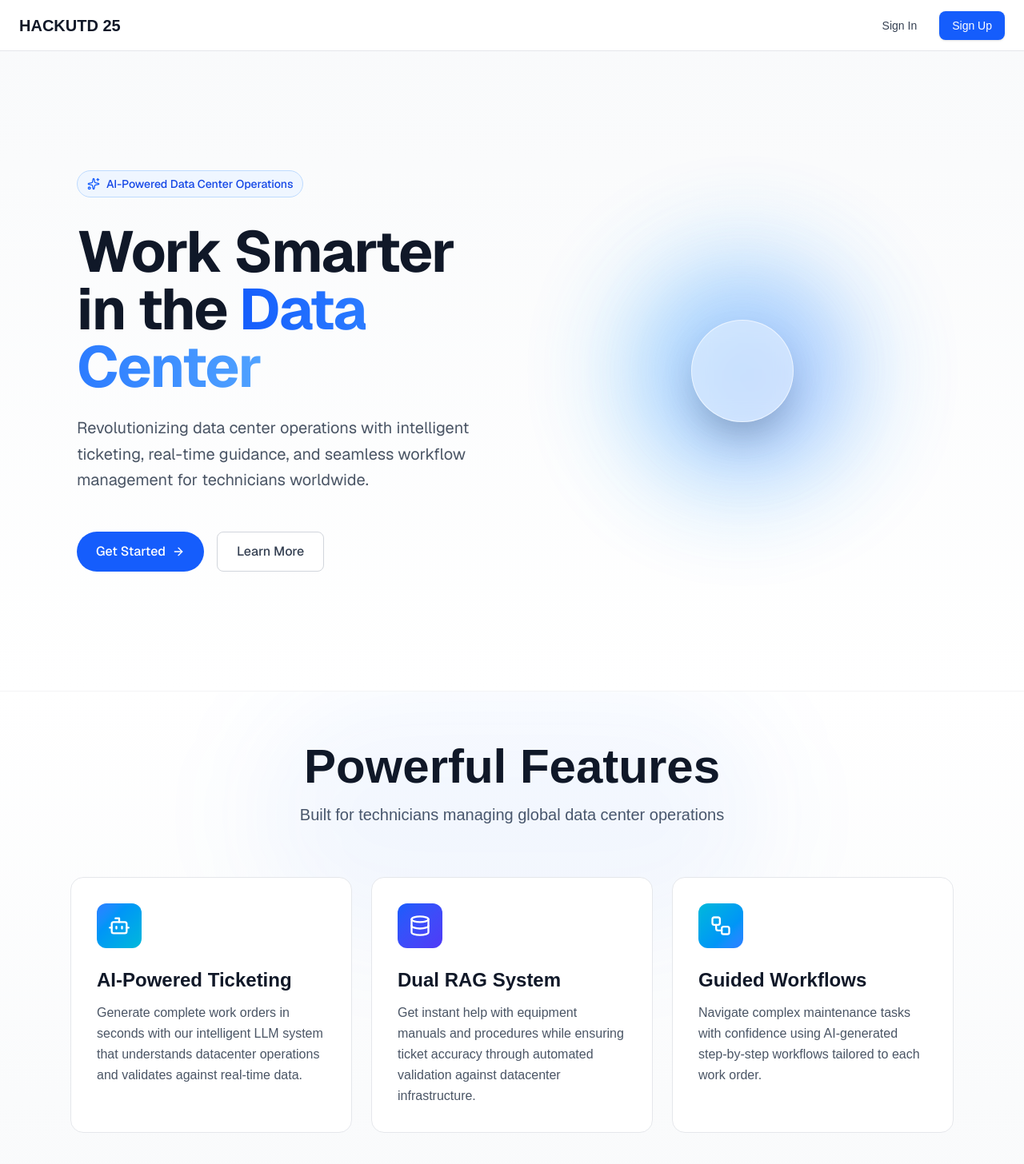
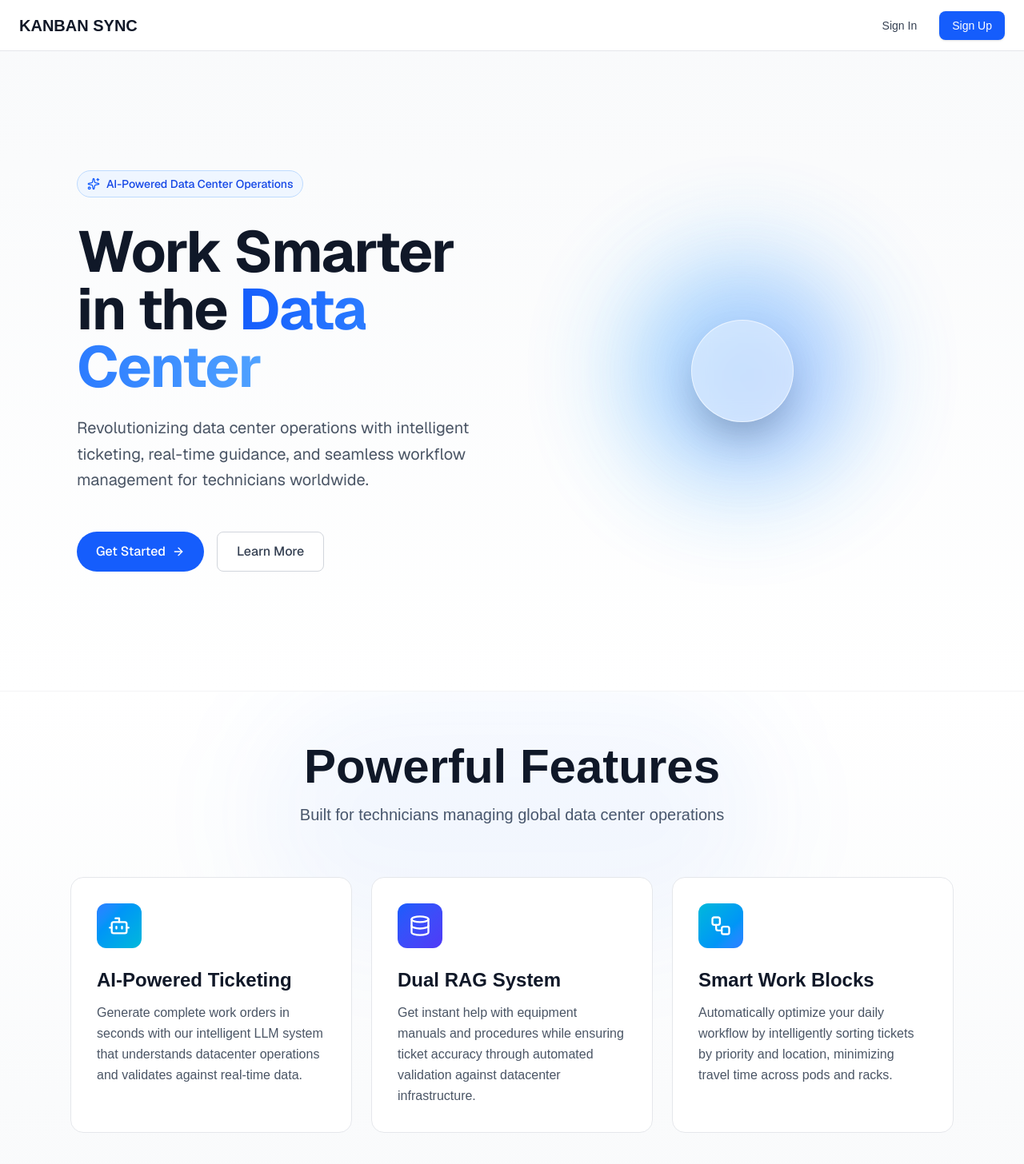
Before and after one commit to Nsujatno/hackutd25, a Next.js app in the folder frontend/: page / in a window 1280 px wide. Shown: the top 1456 px of the page at 80% size. Built offline with nearby package versions, Linux system fonts and the light colour scheme; no server answers.

Commit message:
final commit

```diff
--- a/frontend/components/FeaturesSection.tsx
+++ b/frontend/components/FeaturesSection.tsx
@@ -18,8 +18,8 @@ const features = [
     color: 'from-blue-600 to-indigo-600'
   },
   {
-    title: 'Guided Workflows',
-    description: 'Navigate complex maintenance tasks with confidence using AI-generated step-by-step workflows tailored to each work order.',
+    title: 'Smart Work Blocks',
+    description: 'Automatically optimize your daily workflow by intelligently sorting tickets by priority and location, minimizing travel time across pods and racks.',
     icon: Workflow,
     color: 'from-cyan-500 to-blue-500'
   }
--- a/frontend/components/Navbar.tsx
+++ b/frontend/components/Navbar.tsx
@@ -16,7 +16,7 @@ export default function Navbar() {
         href="/"
         className="text-xl font-semibold text-gray-900 hover:text-blue-600 transition-colors"
       >
-        HACKUTD 25
+        KANBAN SYNC
       </Link>
 
       <div className="flex items-center gap-3">
```
